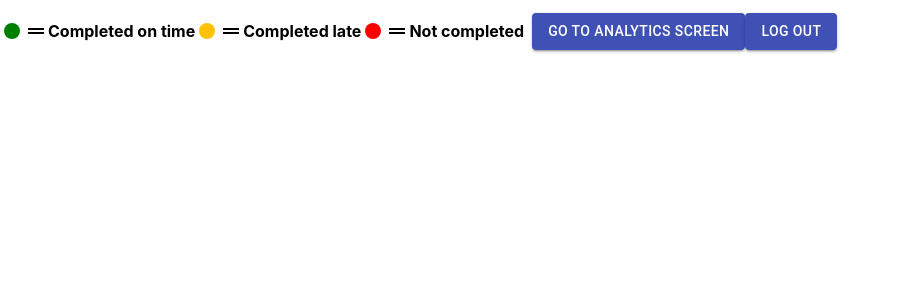
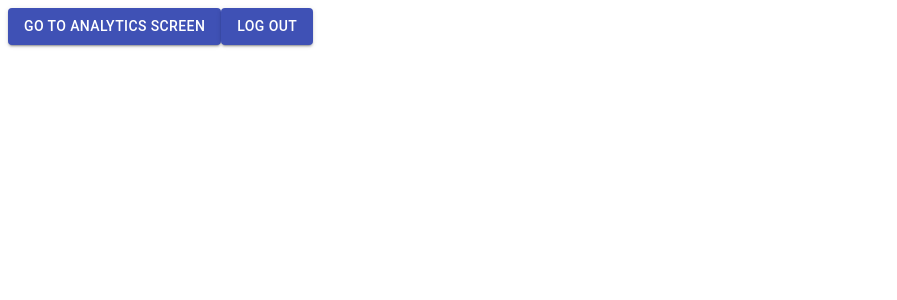
Before and after one commit to Medical-Passport/MedicalTeachingPassport, a Next.js app: page / in a window 1280 px wide. Shown: the top 300 px of the page, without its empty margins (0-897 px from the left). Built offline with nearby package versions, Linux system fonts and the light colour scheme.

Commit message:
Admin screen

```diff
--- a/package.json
+++ b/package.json
@@ -8,6 +8,7 @@
     "start": "next start"
   },
   "dependencies": {
+    "bootstrap": "^4.0.0",
     "next": "^10.0.3",
     "react": "^17.0.1",
     "react-dom": "^17.0.1"
--- a/pages/index.js
+++ b/pages/index.js
@@ -1,5 +1,4 @@
 import React from 'react';
-import Avatar from '@material-ui/core/Avatar';
 import Button from '@material-ui/core/Button';
 import CssBaseline from '@material-ui/core/CssBaseline';
 import TextField from '@material-ui/core/TextField';
@@ -11,8 +10,6 @@ import Box from '@material-ui/core/Box';
 import Typography from '@material-ui/core/Typography';
 import { makeStyles } from '@material-ui/core/styles';
 import Container from '@material-ui/core/Container';
-import FiberManualRecordIcon from '@material-ui/icons/FiberManualRecord';
-import DragHandleIcon from '@material-ui/icons/DragHandle';
 
 const useStyles = makeStyles((theme) => ({
     root: {
@@ -31,20 +28,8 @@ export default function ContainedButtons() {
     <div className={classes.root}>
    <Grid container spacing={2} direction="row" alignItems="center">
 
-          <FiberManualRecordIcon style={{ color: "green" }} />
-          <DragHandleIcon style={{ color: "black" }} />
-          <h4>Completed on time</h4>
-
-          <FiberManualRecordIcon style={{ color: "#ffc107" }} />
-          <DragHandleIcon style={{ color: "black" }} />
-          <h4>Completed late</h4>
-
-          <FiberManualRecordIcon style={{ color: "red" }} />
-          <DragHandleIcon style={{ color: "black" }} />
-          <h4>Not completed</h4>
 
           <Grid item xs={7}>
-
 
 
           <Button variant="contained" color="primary">
```
